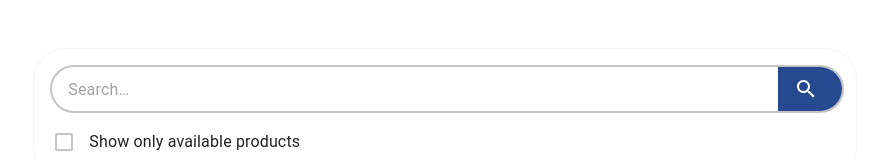
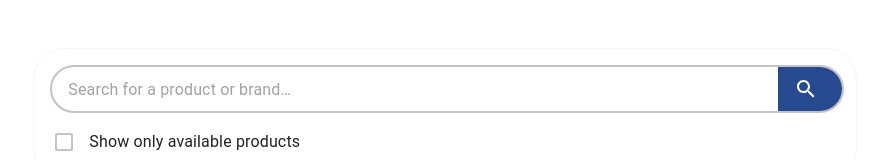
Before and after one commit to DavideGirotto/vui-code-exercise, a React (Create React App) app in the folder frontend/: page / in a window 1280 px wide. Shown: the part 235-395 px from the top of the page, without its empty margins (196-1083 px from the left). Built offline with nearby package versions, Linux system fonts and the light colour scheme.

Commit message:
Fixed placeholder

```diff
--- a/frontend/src/components/searchBar/SearchBar.js
+++ b/frontend/src/components/searchBar/SearchBar.js
@@ -109,7 +109,7 @@ export default function SearchBar () {
       <SearchWrapper elevation={status !== 'closed' ? 3 : 0}>
         <SearchField sx={status !== 'closed' ? { border: '2px solid #264990' } : {}}>
           <StyledInputBase
-            placeholder='Search…'
+            placeholder='Search for a product or brand…'
             value={searchText}
             onFocus={() => setStatus('open')}
             onChange={e => handleTextChange(e.target.value)}
```
